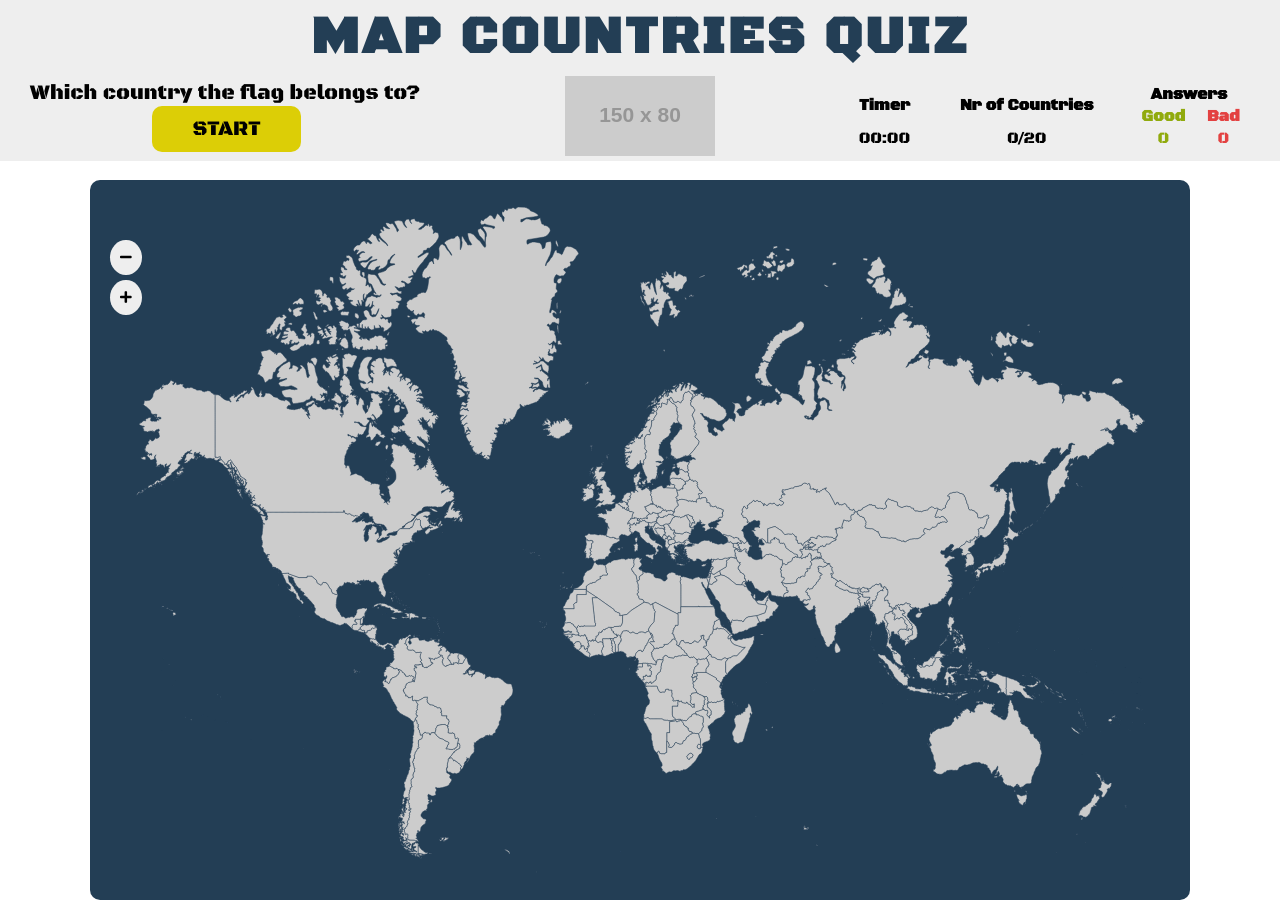
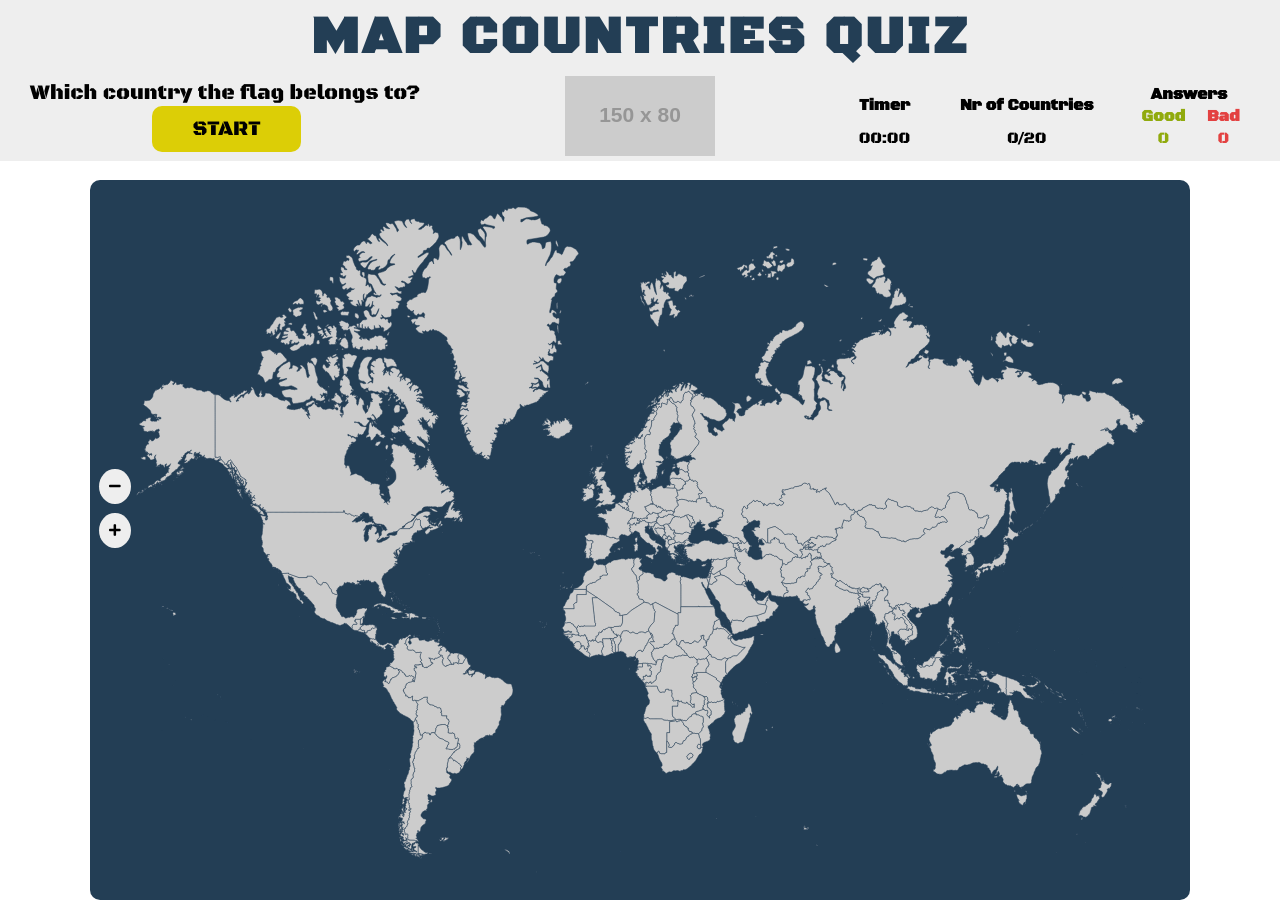
Before and after one commit to monika-stempniak/MapCountriesQuiz, a React app: page / in a window 1280 px wide. Built offline with nearby package versions, Linux system fonts and the light colour scheme.

Commit message:
create map width & height variables

```diff
--- a/src/scss/partials/_map.scss
+++ b/src/scss/partials/_map.scss
@@ -12,8 +12,8 @@
     position: relative;
 
     .map-svg {
-      width: 1009.12px;
-      height: 665.24px;
+      width: $map-width;
+      height: $map-height;
       transition: .5s;
 
       .land {
@@ -32,8 +32,8 @@
 
     .btn-map {
       position: absolute;
-      top: 100px;
-      left: 20px;
+      top: $map-height / 2;
+      left: $map-width - 1000;
       z-index: 1;
       padding: 10px;
       border-radius: 50%;
@@ -44,7 +44,7 @@
     }
 
     .btn-further {
-      top: 60px;
+      top: $map-height / 2.3;
     }
 
     .country-name {
--- a/src/scss/partials/_variables.scss
+++ b/src/scss/partials/_variables.scss
@@ -3,6 +3,8 @@ $color-bg: #eee;
 $color-hover: #dcce06;
 $color-good: #90aa0d;
 $color-bad: #e34141;
+$map-width: 1009.12px;
+$map-height: 665.24px;
 
 @mixin flexbox($justify-content, $align-items) {
   display: flex;
```
